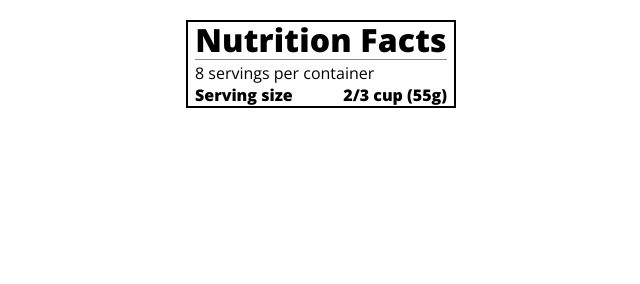
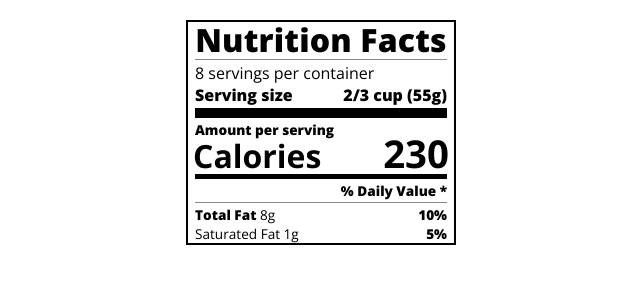
Before and after one commit to JakeWhrlWnd/nutrition-label, a plain HTML site: page index.html in a window 1280 px wide. Shown: the whole page, without its empty margins (319-959 px from the left). Drawn offline with nearby package versions, Linux system fonts and the light colour scheme.

Commit message:
Created two new sections. One with Calories and one for the start of the Daily Values

```diff
--- a/index.html
+++ b/index.html
@@ -15,6 +15,21 @@
             <p>8 servings per container</p>
             <p class="bold">Serving size <span>2/3 cup (55g)</span></p>
         </header>
+        <div class="divider large"></div>
+        <div class="calories-info">
+            <div class="left-container">
+                <h2 class="bold small-text">Amount per serving</h2>
+                <p>Calories</p>
+            </div>
+            <span>230</span>
+        </div>
+        <div class="divider medium"></div>
+        <div class="daily-value small-text">
+            <p class="bold right">% Daily Value *</p>
+            <div class="divider"></div>
+            <p><span><span class="bold">Total Fat </span>8g</span> <span class="bold">10%</span></span></p>
+            <p>Saturated Fat 1g <span class="bold">5%</span></p>
+        </div>
     </div>
 
 </body>
--- a/styles.css
+++ b/styles.css
@@ -17,10 +17,6 @@ body {
     border: 2px solid black;
 }
 
-.bold {
-    font-weight: 800;
-}
-
 header h1 {
     margin: -4px 0;
     text-align: center;
@@ -37,3 +33,50 @@ p {
     margin: 2px 0;
     border-bottom: 1px solid #888989;
 }
+
+.bold {
+    font-weight: 800;
+}
+
+.large {
+    height: 10px;
+}
+
+.large, .medium {
+    background-color: black;
+    border: 0;
+}
+
+.medium {
+    height: 5px;
+}
+
+.small-text {
+    font-size: 0.85rem;
+}
+
+.calories-info {
+    display: flex;
+    justify-content: space-between;
+    align-items: flex-end;
+}
+
+.calories-info h2 {
+    margin: 0;
+}
+
+.left-container p {
+    margin: -5px -2px;
+    font-size: 2em;
+    font-weight: 700;
+}
+
+.calories-info span {
+    margin: -7px -2px;
+    font-size: 2.4em;
+    font-weight: 700;
+}
+
+.right {
+    justify-content: flex-end;
+}
```
